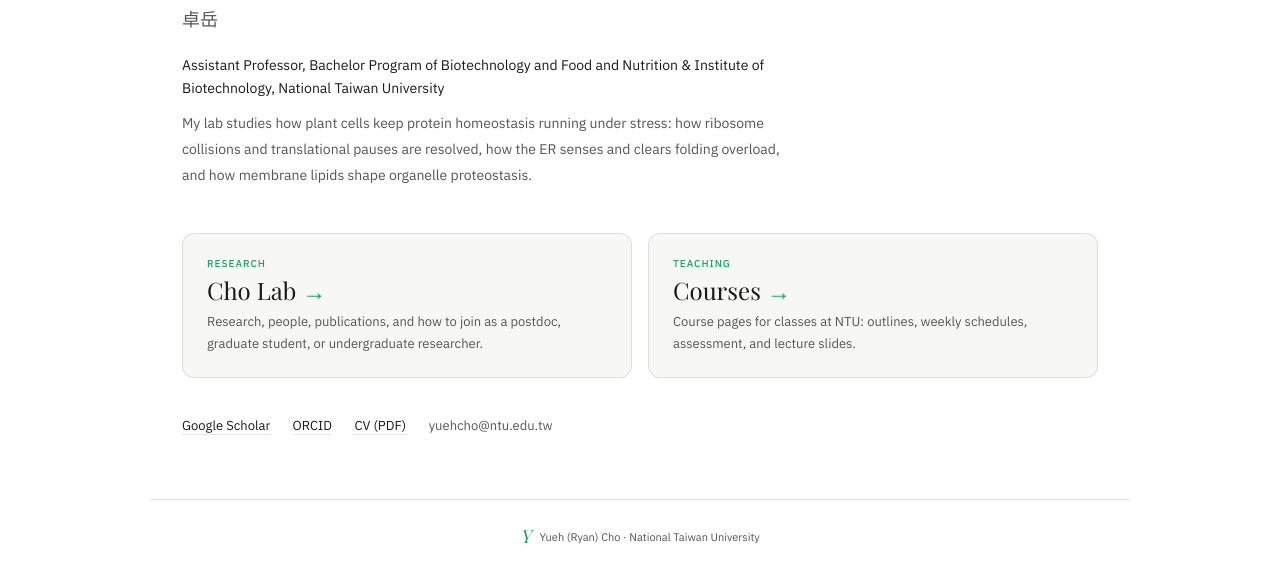
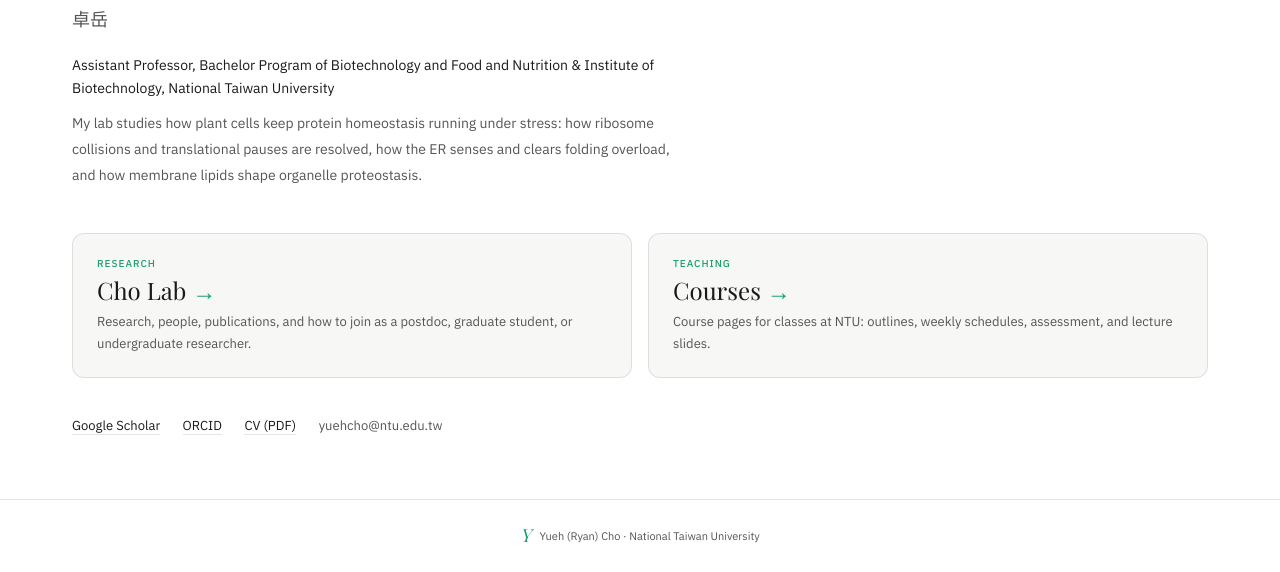
Before and after one commit to yuehryancho/yuehryancho.github.io, a plain HTML site: page index.html in a window 1280 px wide. Shown: the part 232-804 px from the top of the page. Drawn offline with nearby package versions, Linux system fonts and the light colour scheme; a web font is replaced by a local one.

Commit message:
Use a 1200 px layout and run the nav and divider lines full width
On wide screens the 980 px column, with nav and divider lines that
stopped at its edges, read as a narrow box in the middle of the
window. Content now goes up to 1200 px, and the nav bar background,
its bottom line, the section dividers and the footer line span the
whole window. Text paragraphs keep their existing line-length limits,
and phone layouts are unchanged.

Co-Authored-By: Claude Opus 5.5 <noreply@anthropic.com>
Claude-Session: https://claude.ai/code/session_01TpwXJzNacVUoHZmVEmmtbJ

```diff
--- a/index.html
+++ b/index.html
@@ -74,6 +74,12 @@ footer{text-align:center;padding:1.5rem 2rem;font-size:11px;color:var(--mu);bord
 footer .footer-y{font-family:var(--serif);font-size:18px;color:var(--g);font-style:italic;display:inline-block;margin-right:6px;vertical-align:-2px}
 @media(max-width:640px){main{padding:3.5rem 1rem 3rem}h1{font-size:36px}.oops{font-size:20px}}
 @media (prefers-reduced-motion: reduce){*{transition:none!important}}
+
+/* WIDE SCREENS: 1200 px content; the footer line runs the full width of the window */
+html{overflow-x:clip}
+.site{max-width:1200px}
+footer{position:relative;border-top:none}
+footer::before{content:'';position:absolute;top:0;left:50%;width:100vw;transform:translateX(-50%);border-bottom:.5px solid var(--bd);pointer-events:none}
 </style>
 </head>
 <body>
```
